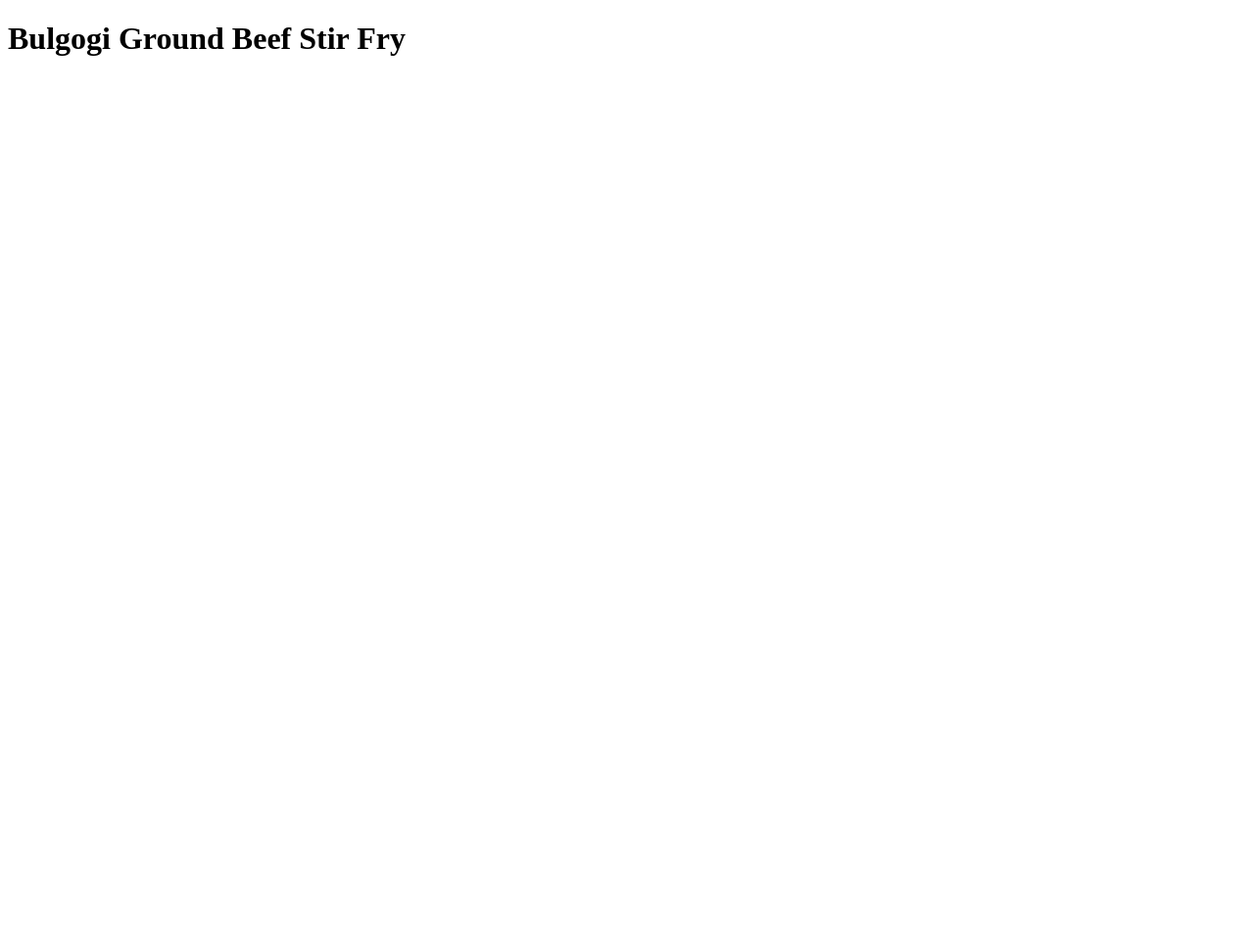
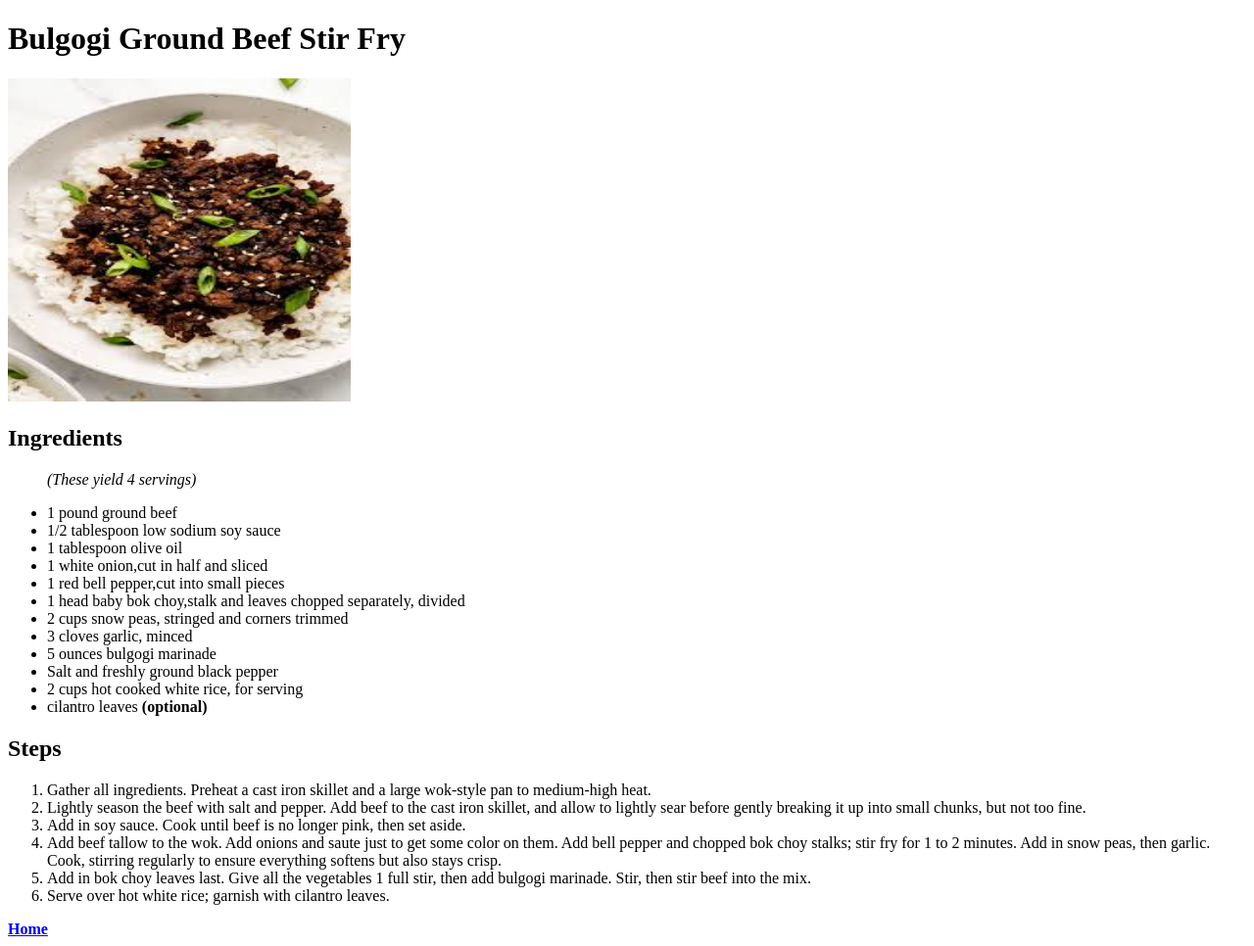
Before and after one commit to Smau03/odin-recipes, a plain HTML site: page recipes/beef.html in a window 1280 px wide. Shown: the whole page at 98% size. Before the commit the page ends 800 px from the top, so only its background shows below. Drawn offline with Linux system fonts and the light colour scheme.

Commit message:
Complete beef recipe website

```diff
--- a/recipes/beef.html
+++ b/recipes/beef.html
@@ -7,5 +7,43 @@
 </head>
 <body>
     <h1>Bulgogi Ground Beef Stir Fry</h1>
+    <img src="../pictures/beef.jpeg" alt="Bulgogi ground beef stir fry"
+    height="330" width="350">
+    <h2>Ingredients</h2>
+    <ul>
+        <p><em>(These yield 4 servings)</em></p>
+        <li>1 pound ground beef</li>
+        <li>1/2 tablespoon low sodium soy sauce</li>
+        <li>1 tablespoon olive oil</li>
+        <li>1 white onion,cut in half and sliced</li>
+        <li>1 red bell pepper,cut into small pieces</li>
+        <li>1 head baby bok choy,stalk and leaves
+            chopped separately, divided
+        </li>
+        <li>2 cups snow peas, stringed and corners trimmed</li>
+        <li>3 cloves garlic, minced</li>
+        <li>5 ounces bulgogi marinade</li>
+        <li>Salt and freshly ground black pepper</li>
+        <li>2 cups hot cooked white rice, for serving</li>
+        <li>cilantro leaves <strong>(optional)</strong></li>
+    </ul>
+    <h2>Steps</h2>
+    <ol>
+        <li>Gather all ingredients. Preheat a cast iron skillet
+             and a large wok-style pan to medium-high heat.</li>
+        <li>Lightly season the beef with salt and pepper. Add beef to the cast iron skillet,
+            and allow to lightly sear before gently breaking
+             it up into small chunks, but not too fine.</li>
+        <li>Add in soy sauce. Cook until beef is no longer pink, then set aside.</li>
+        <li>Add beef tallow to the wok. Add onions and saute just to get some color on them.
+             Add bell pepper and chopped bok choy stalks; stir fry for 1 to 2 minutes.
+              Add in snow peas, then garlic. Cook, stirring regularly to ensure everything softens but also stays crisp.</li>
+        <li>Add in bok choy leaves last. Give all the vegetables 1 full stir, then add bulgogi marinade.
+             Stir, then stir beef into the mix.</li>
+        <li>Serve over hot white rice; garnish with cilantro leaves.</li>
+
+    </ol>
+    <a href="../index.html" target="_self" rel="noreferrer"><strong>Home</strong></a>
+
 </body>
 </html>
```
